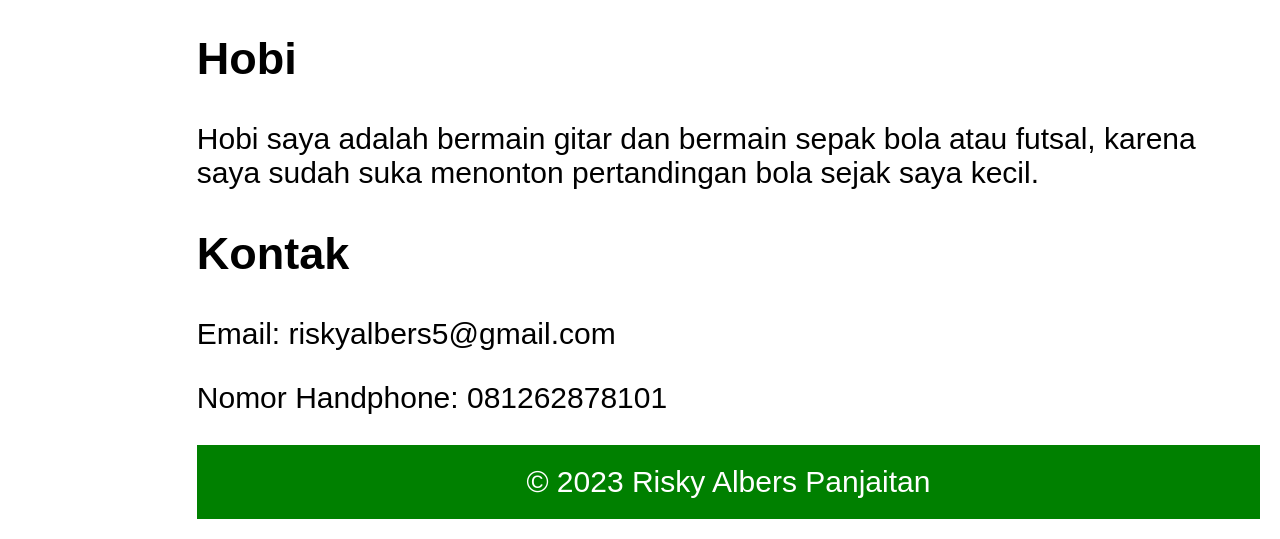
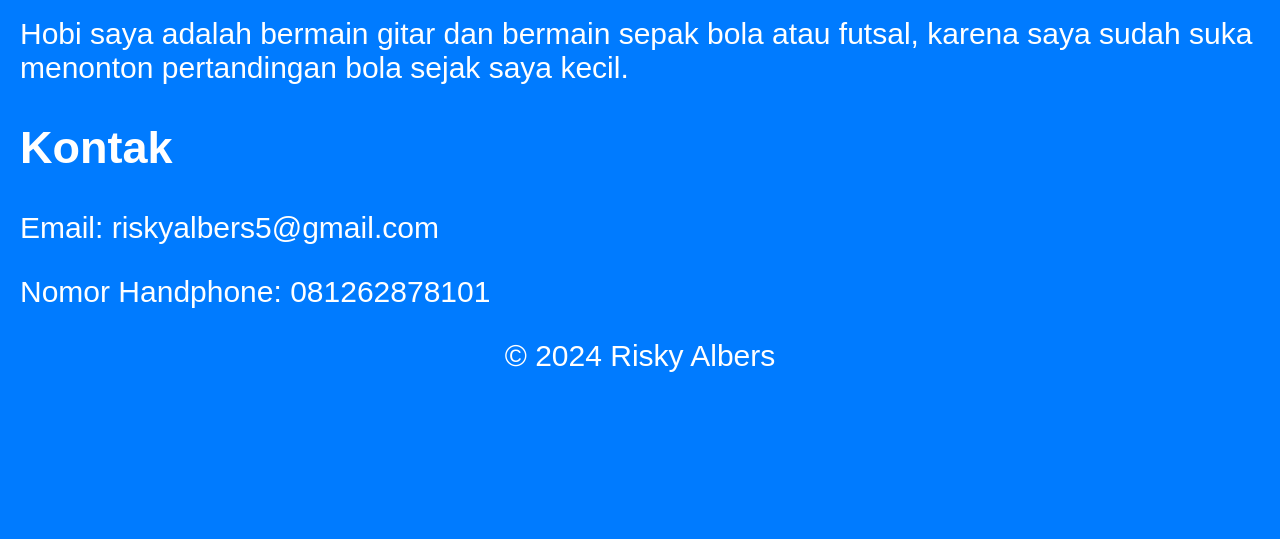
Before and after one commit to Albers07/Submission-akhir, a plain HTML site: page index.html in a window 1280 px wide. Shown: the part 684-1223 px from the top of the page. After the commit the page ends 1077 px from the top, so only its background shows below. Drawn offline with Linux system fonts and the light colour scheme.

Commit message:
Update index.html

```diff
--- a/index.html
+++ b/index.html
@@ -10,21 +10,20 @@
 <body>
     <header>
         <h1>Risky albers</h1>
-        <nav>
 
-
-
-</head>
 <body>
     <nav>
+        <ul>
         <a href="#beranda">Beranda</a>
         <a href="#tentang">Tentang Saya</a>
         <a href="#hobi">Hobi</a>
         <a href="#kontak">Kontak</a>
+        </ul>
     </nav>
+    </header>
 
-    <div class="container">
-        <section id="beranda" class="profile">
+        <main id="Beranda">
+        <article>
             <h1>Risky Albers</h1>
             <img src="Foto iki.jpg" width="100" px heigth="75"pxalt="Foto Risky Albers">
         </section>
@@ -45,9 +44,29 @@
             <p>Nomor Handphone: 081262878101</p>
         </section>
     </div>
-
-    <footer>
-        &copy; 2023 Risky Albers Panjaitan
-    </footer>
+  <title>Copyright</title>
+  <style>
+    body {
+      background-color: #007BFF; /* Warna biru */
+      color: white;
+      font-family: Arial, sans-serif;
+      display: flex;
+      justify-content: center;
+      align-items: center;
+      height: 100vh;
+      margin: 0;
+    }
+    .copyright {
+      text-align: center;
+    }
+    .copyright p {
+      margin: 0;
+    }
+  </style>
+</head>
+<body>
+  <div class="copyright">
+    <p>&copy; 2024 Risky Albers</p>
+  </div>
 </body>
 </html>
```
